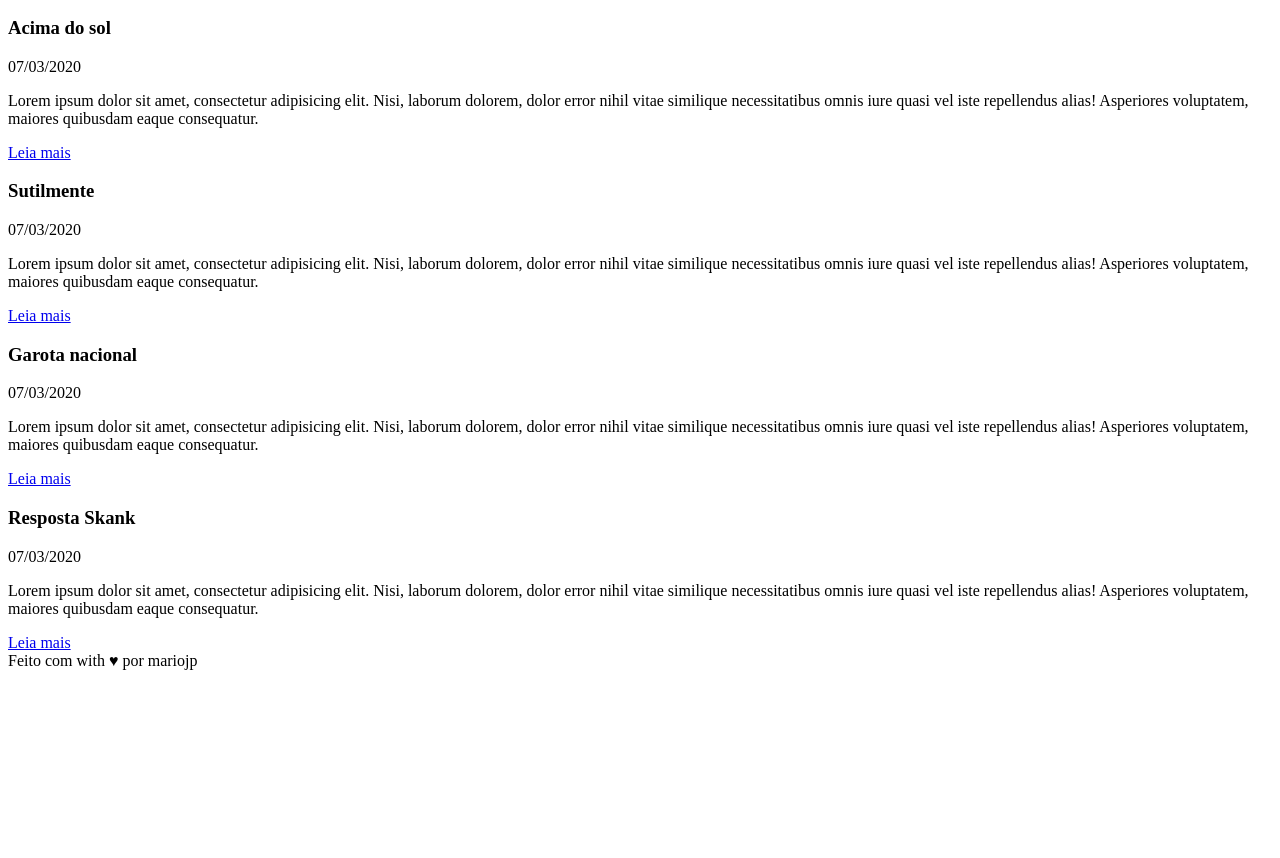
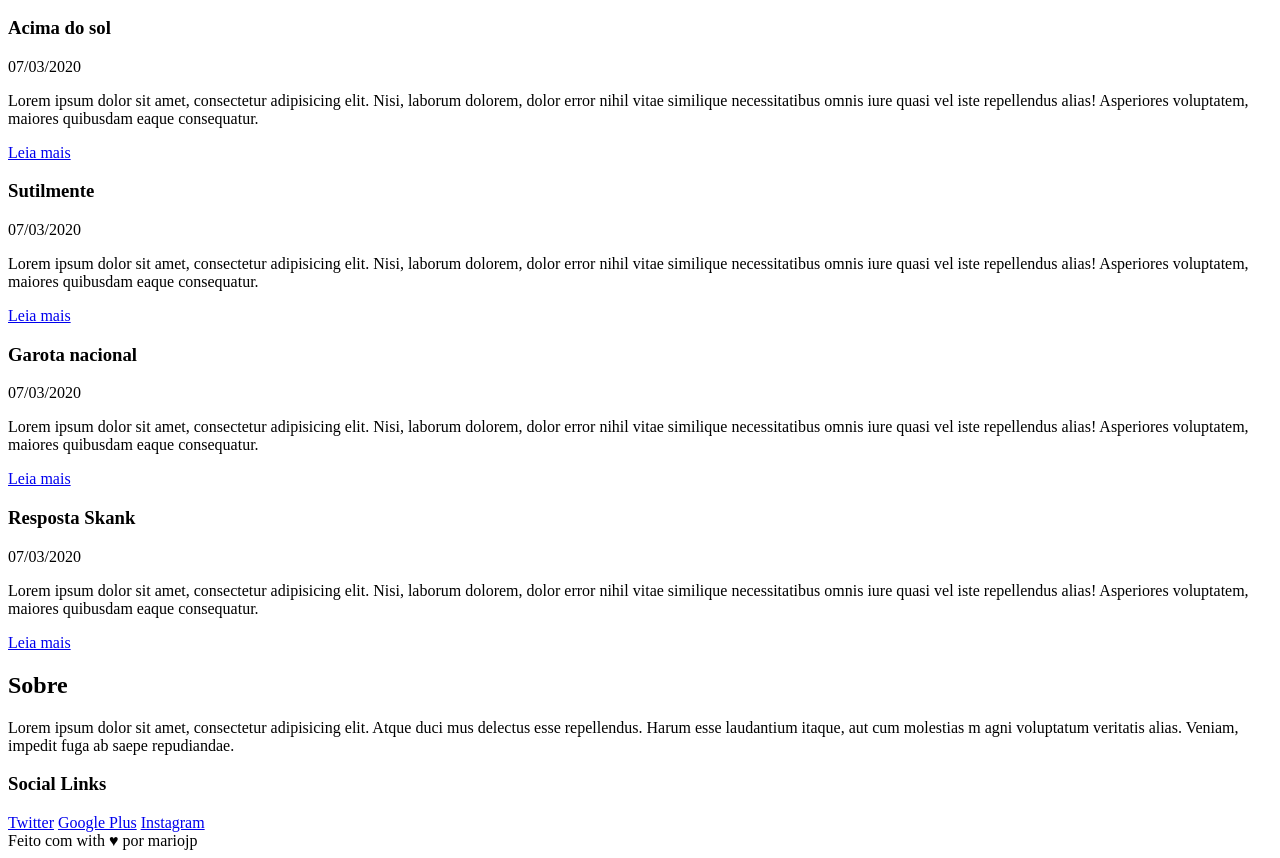
Before and after one commit to mariojp/course-git-blog-project, a plain HTML site: page index.html in a window 1280 px wide. Shown: the part 110-968 px from the top of the page. Before the commit the page ends 800 px from the top, so only its background shows below. Drawn offline with Linux system fonts and the light colour scheme.

Commit message:
Add sidebar content

```diff
--- a/index.html
+++ b/index.html
@@ -61,7 +61,22 @@
             <a class="read-more" href="#">Leia mais</a>
         </article>
     </main>
-    <aside></aside>
+
+    <aside>
+            <h2>Sobre</h2>
+            <p>Lorem ipsum dolor sit amet, consectetur adipisicing elit. Atque duci
+        mus delectus esse repellendus. Harum esse laudantium itaque, aut cum molestias m
+        agni voluptatum veritatis alias. Veniam, impedit fuga ab saepe repudiandae.</p>
+
+            <section>
+                <h3>Social Links</h3>
+                <a href="#">Twitter</a>
+                <a href="#">Google Plus</a>
+                <a href="#">Instagram</a>
+            </section>
+        </aside>
+
+
     <footer>
         Feito com with &hearts; por mariojp
     </footer>
```
